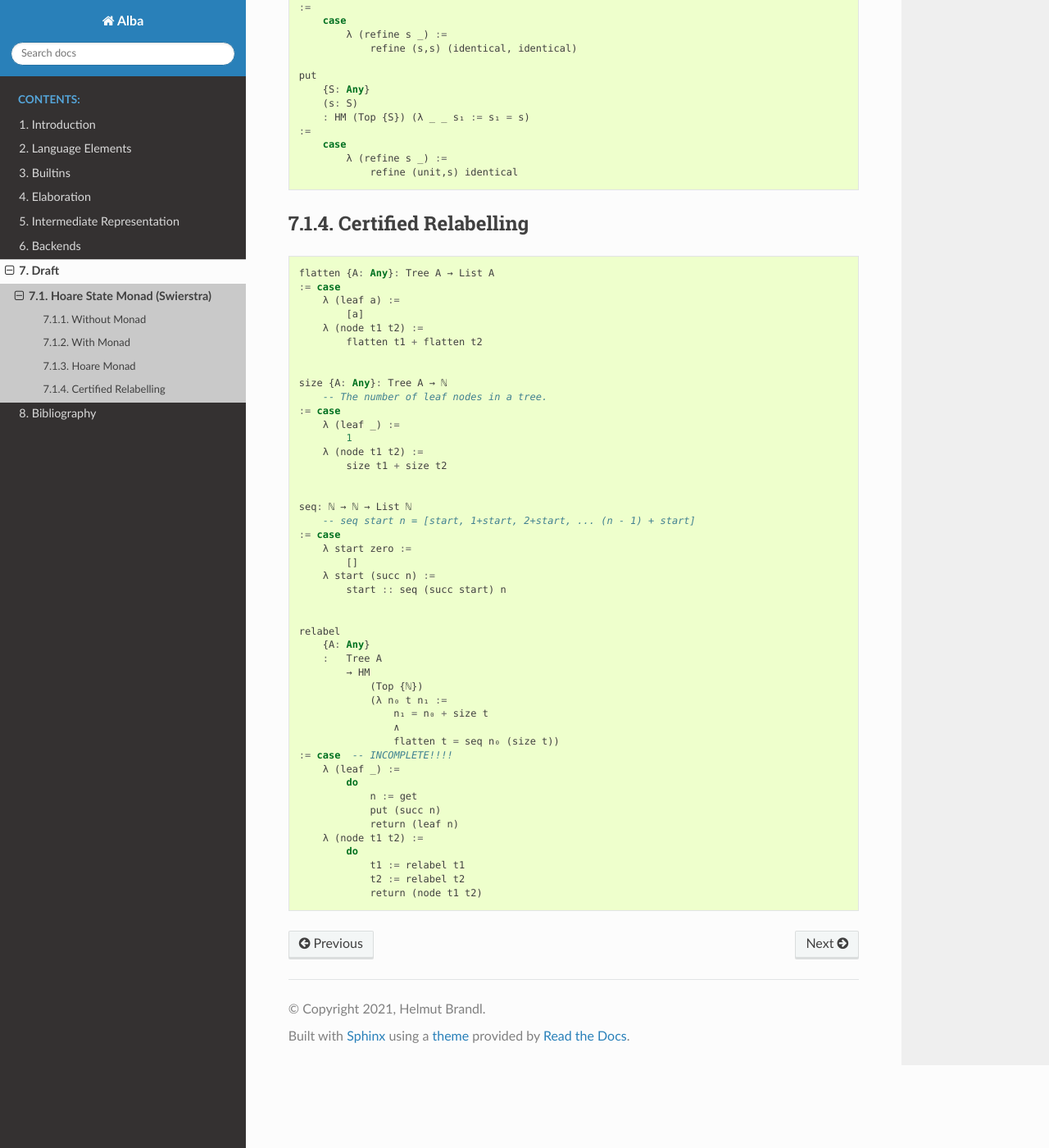
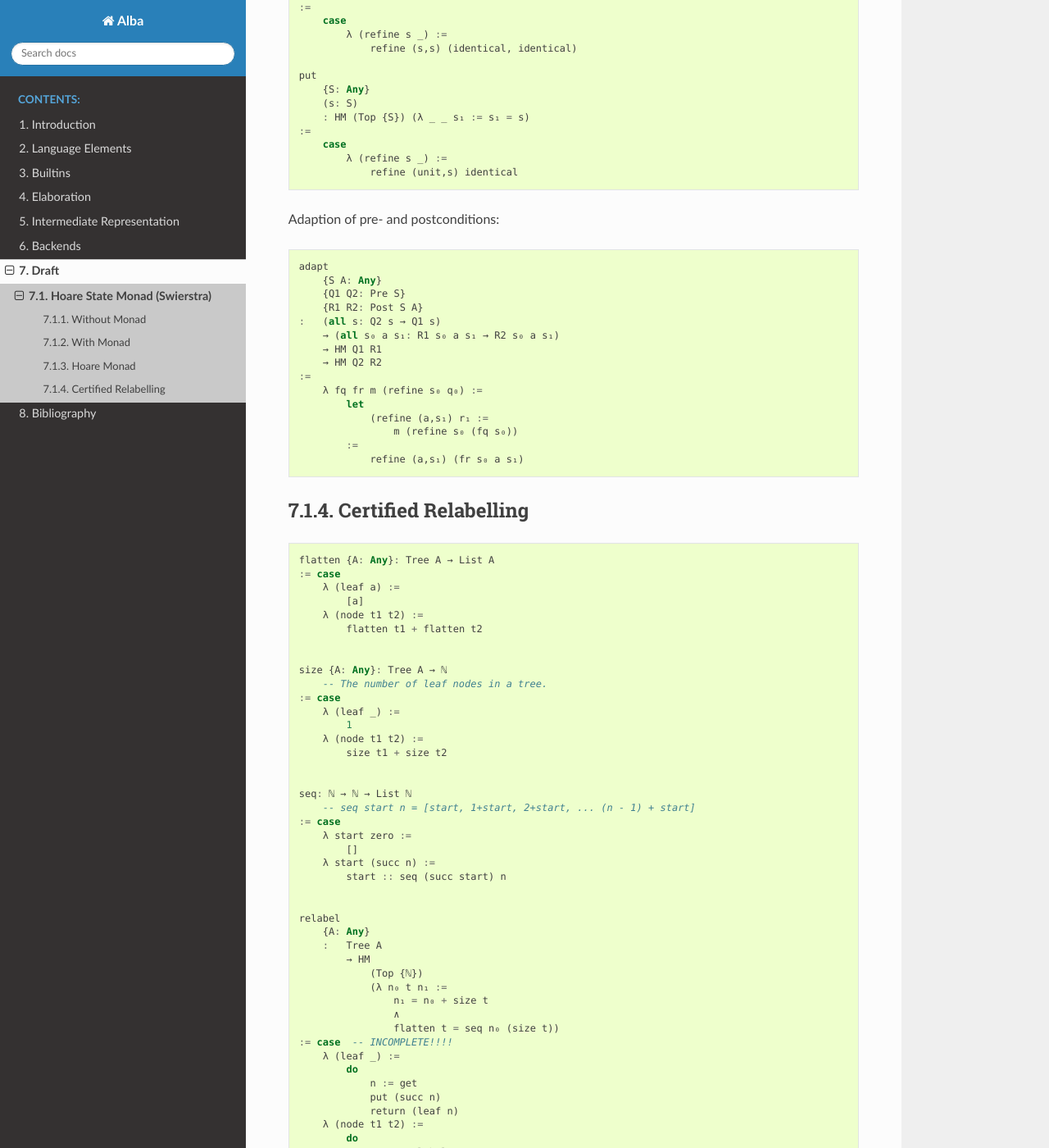
Before and after one commit to alba-lang/lang-spec, a Sphinx documentation site: the page built from sphinx/source/draft/hoare_swierstra.rst, in a window 1280 px wide and 1400 px high, scrolled down 2896 px. Shown: the whole window at 82% size. Built offline with Sphinx 7.4.7 and the Read the Docs theme 2.0.0, drawn with Linux system fonts in a browser that asks for light colours; some of the changed text lies outside the part shown.

Commit message:
Added adaption of pre- and postconditions
	modified:   sphinx/source/draft/hoare_swierstra.rst

```diff
--- a/sphinx/source/draft/hoare_swierstra.rst
+++ b/sphinx/source/draft/hoare_swierstra.rst
@@ -182,6 +182,26 @@ Get and put ::
                 refine (unit,s) identical
 
 
+Adaption of pre- and postconditions::
+
+    adapt
+        {S A: Any}
+        {Q1 Q2: Pre S}
+        {R1 R2: Post S A}
+    :   (all s: Q2 s → Q1 s)
+        → (all s₀ a s₁: R1 s₀ a s₁ → R2 s₀ a s₁)
+        → HM Q1 R1
+        → HM Q2 R2
+    :=
+        λ fq fr m (refine s₀ q₀) :=
+            let
+                (refine (a,s₁) r₁ :=
+                    m (refine s₀ (fq s₀))
+            :=
+                refine (a,s₁) (fr s₀ a s₁)
+
+
+
 
 Certified Relabelling
 ================================================================================
@@ -232,6 +252,35 @@ Certified Relabelling
                 return (leaf n)
         λ (node t1 t2) :=
             do
-                t1 := relabel t1
-                t2 := relabel t2
-                return (node t1 t2)
+                u1 := relabel t1
+                u2 := relabel t2
+                return (node u1 u2)
+
+
+    relabel
+        {A: Any}
+        :   Tree A
+            → HM
+                (Top {ℕ})
+                (λ n₀ t n₁ :=
+                    n₁ = n₀ + size t
+                    ∧
+                    flatten t = seq n₀ (size t))
+    := case  -- INCOMPLETE!!!!
+        λ (leaf _) :=
+            get
+            >>=
+            (λ n :=
+                put (succ n)
+                >>=
+                (λ _ :=
+                    return (leaf n)))
+        λ (node t1 t2) :=
+            do
+                relabel t1
+                >>=
+                (λ u1 :=
+                    relabel u2
+                    >>=
+                    (λ u2 :=
+                        return (node  u1 u2)))
```
